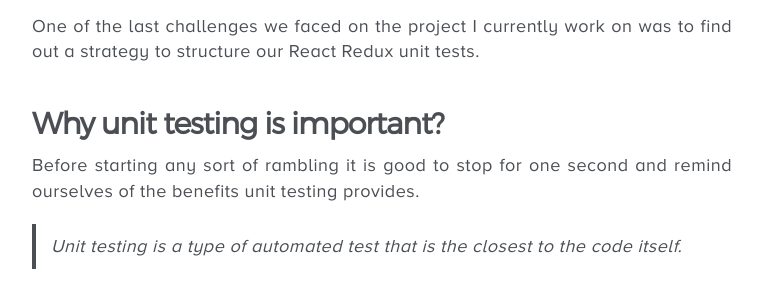
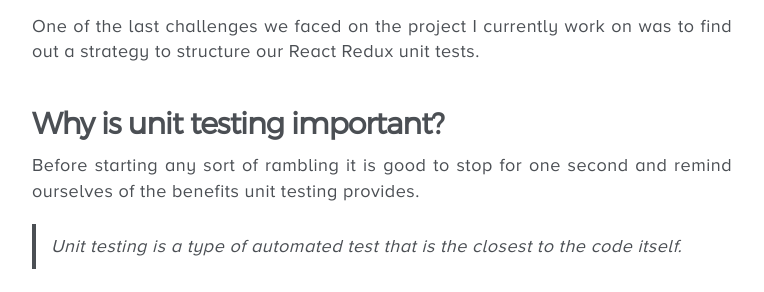
Before and after one commit to giamir/giamir.github.io, a Jekyll site: the page built from _posts/2016-12-22-unit-testing-a-react-redux-app.md, in a window 1280 px wide and 900 px high, scrolled down 564 px. Shown: the part 155-447 px from the top of the window, without its empty margins (258-1022 px from the left). Built offline with Jekyll 4.4.1, drawn with Linux system fonts in a browser that asks for light colours; comment, search, counter and statistics services are not loaded.

Commit message:
fixed a typo

```diff
--- a/_posts/2016-12-22-unit-testing-a-react-redux-app.md
+++ b/_posts/2016-12-22-unit-testing-a-react-redux-app.md
@@ -11,7 +11,7 @@
 
 One of the last challenges we faced on the project I currently work on was to find out a strategy to structure our React Redux unit tests.
 
-## Why unit testing is important?
+## Why is unit testing important?
 Before starting any sort of rambling it is good to stop for one second and remind ourselves of the benefits unit testing provides.
 
 > Unit testing is a type of automated test that is the closest to the code itself.
```
